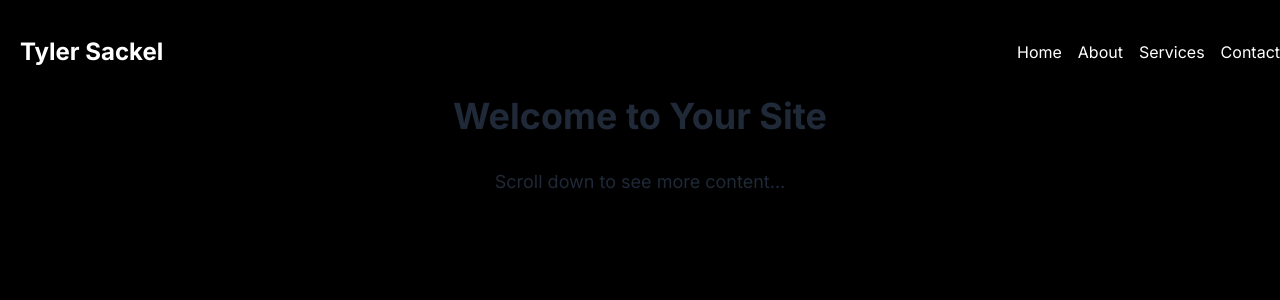
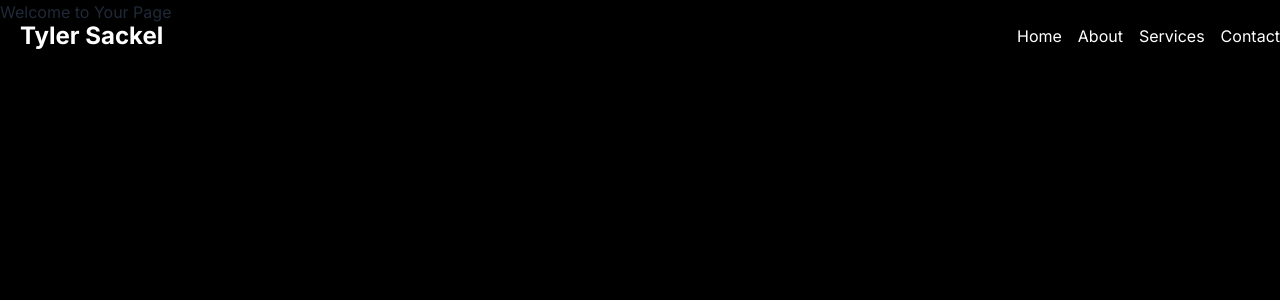
Before and after one commit to BiziLife/portfolio_website, a Next.js app: page / in a window 1280 px wide. Shown: the top 300 px of the page. Built offline with nearby package versions, Linux system fonts and the light colour scheme.

Commit message:
first commit

```diff
--- /dev/null
+++ b/app/components/Navbar.tsx
@@ -0,0 +1,50 @@
+'use client';
+import React from 'react'
+import { useEffect, useState } from 'react';
+
+const Navbar: React.FC = () => {
+    const [scrolled, setScrolled] = useState(false);
+
+    useEffect(() => {
+
+        const handleScroll = () => {
+            const offset = window.scrollY;
+            if (offset > 100) {
+                setScrolled(true);
+            } else {
+                setScrolled(false);
+            }
+        };
+
+       window.addEventListener('scroll', handleScroll);
+      return () => {
+        window.removeEventListener('scroll', handleScroll);
+      };
+    }, []);
+
+  return (
+    <div  className={`${
+        scrolled ? 'bg-blue-500' : 'bg-transparent' // Change to blue when scrolled
+      } w-full fixed top-0 z-50 transition-all duration-300`}>
+         <div className="container mx-auto flex items-center justify-between">
+          <a href="#" className="text-white text-2xl font-bold m-5">Tyler Sackel</a>
+          <div className="hidden sm:block space-x-4">
+            <a href="#" className="text-white hover:text-gray-300">Home</a>
+            <a href="#" className="text-white hover:text-gray-300">About</a>
+            <a href="#" className="text-white hover:text-gray-300">Services</a>
+            <a href="#" className="text-white hover:text-gray-300">Contact</a>
+          </div>
+          <div className="sm:hidden">
+            <button className="text-white hover:text-gray-300">
+              <svg xmlns="http://www.w3.org/2000/svg" fill="none" viewBox="0 0 24 24" stroke-width="1.5" stroke="currentColor" className="w-10 h-10 m-5">
+                <path stroke-linecap="round" stroke-linejoin="round" d="M3.75 6.75h16.5M3.75 12h16.5m-16.5 5.25h16.5" />
+              </svg>
+            </button>
+          </div>
+        </div>
+     </div>
+
+  )
+}
+
+export default Navbar
--- a/app/layout.tsx
+++ b/app/layout.tsx
@@ -16,7 +16,9 @@ export default function RootLayout({
 }) {
   return (
     <html lang="en" className='m-0 p-0 bg-black'>
-      <body className={inter.className}>{children}</body>
+      <body className={inter.className}>
+        {children}
+      </body>
     </html>
   )
 }
--- a/app/page.tsx
+++ b/app/page.tsx
@@ -1,32 +1,14 @@
 import Image from 'next/image'
 import Link from 'next/link'
+import Navbar from './components/Navbar'
+import React from 'react'
 
-export default function Home() {
+const YourPage: React.FC = () => {
   return (
-    <main>
-      <nav className="bg-transparent absolute inset-x-0 top-0 py-4">
-        <div className="container mx-auto flex items-center justify-between">
-          <a href="#" className="text-white text-2xl font-bold m-5">Tyler Sackel</a>
-          <div className="hidden sm:block space-x-4">
-            <a href="#" className="text-white hover:text-gray-300">Home</a>
-            <a href="#" className="text-white hover:text-gray-300">About</a>
-            <a href="#" className="text-white hover:text-gray-300">Services</a>
-            <a href="#" className="text-white hover:text-gray-300">Contact</a>
-          </div>
-          <div className="sm:hidden">
-            <button className="text-white hover:text-gray-300">
-              <svg xmlns="http://www.w3.org/2000/svg" fill="none" viewBox="0 0 24 24" stroke-width="1.5" stroke="currentColor" className="w-10 h-10 m-5">
-                <path stroke-linecap="round" stroke-linejoin="round" d="M3.75 6.75h16.5M3.75 12h16.5m-16.5 5.25h16.5" />
-              </svg>
-
-            </button>
-          </div>
-        </div>
-      </nav>
-    <div className="mt-24">
-      <h1 className="text-4xl font-bold text-center mb-8">Welcome to Your Site</h1>
-      <p className="text-lg text-center">Scroll down to see more content...</p>
-    </div>
+    <div>
+      <Navbar />
+      {/* Your main content */}
+      <h1>Welcome to Your Page</h1>
       <br></br>
       <br></br>
       <br></br>
@@ -57,7 +39,6 @@ export default function Home() {
       <br></br>
       <br></br>
       <br></br>
-
       <br></br>
       <br></br>
       <br></br>
@@ -86,10 +67,6 @@ export default function Home() {
       <br></br>
       <br></br>
       <br></br>
-
-  <br></br>
-  <br></br>
-  <br></br>  <br></br>
       <br></br>
       <br></br>
       <br></br>
@@ -114,10 +91,6 @@ export default function Home() {
       <br></br>
       <br></br>
       <br></br>
-
-  <br></br>
-  <br></br>
-  <br></br>  <br></br>
       <br></br>
       <br></br>
       <br></br>
@@ -142,11 +115,164 @@ export default function Home() {
       <br></br>
       <br></br>
       <br></br>
-
       <br></br>
       <br></br>
       <br></br>
-  <h1>hello</h1>
+      <br></br>
+      <br></br>
+      <br></br>
+      <br></br>
+      <br></br>
+      <br></br>
+      <br></br>
+      <br></br>
+      <br></br>
+      <br></br>
+      <br></br>
+      <br></br>
+      <br></br>
+      <br></br>
+      <br></br>
+      <br></br>
+      <br></br>
+      <br></br>
+      <br></br>
+      <br></br>
+      <br></br>
+      <br></br>
+      <br></br>
+      <br></br>
+      <br></br>
+      <br></br>
+      <br></br>
+      <br></br>
+      <br></br>
+      <br></br>
+      <br></br>
+      <br></br>
+      <br></br>
+      <br></br>
+      <br></br>
+      <br></br>
+      <br></br>
+      <br></br>
+      <br></br>
+      <br></br>
+      <br></br>
+      <br></br>
+      <br></br>
+      <br></br>
+      <br></br>
+      <br></br>
+      <br></br>
+      <br></br>
+      <br></br>
+      <br></br>
+      <br></br>
+      <br></br>
+      <br></br>
+      <br></br>
+      <br></br>
+      <br></br>
+      <br></br>
+      <br></br>
+      <br></br>
+      <br></br>
+      <br></br>
+      <br></br>
+      <br></br>
+      <br></br>
+      <br></br>
+      <br></br>
+      <br></br>
+      <br></br>
+      <br></br>
+      <br></br>
+      <br></br>
+      <br></br>
+      <br></br>
+      <br></br>
+      <br></br>
+      <br></br>
+      <br></br>
+      <br></br>
+      <br></br>
+      <br></br>
+      <br></br>
+      <br></br>
+      <br></br>
+      <br></br>
+      <br></br>
+      <br></br>
+      <br></br>
+      <br></br>
+      <br></br>
+      <br></br>
+      <br></br>
+      <br></br>
+      <br></br>
+      <br></br>
+      <br></br>
+      <br></br>
+      <br></br>
+      <br></br>
+      <br></br>
+      <br></br>
+      <br></br>
+      <br></br>
+      <br></br>
+      <br></br>
+      <br></br>
+      <br></br>
+      <br></br>
+      <br></br>
+      <br></br>
+      <br></br>
+      <br></br>
+      <br></br>
+      <br></br>
+      <br></br>
+      <br></br>
+      <br></br>
+      <br></br>
+      <br></br>
+      <br></br>
+      <br></br>
+      <br></br>
+      <br></br>
+      <br></br>
+      <br></br>
+      <br></br>
+      <br></br>
+      <br></br>
+      <br></br>
+      <br></br>
+      <br></br>
+      <br></br>
+      <br></br>
+      <br></br>
+      <br></br>
+      <br></br>
+      <br></br>
+      <br></br>
+      <br></br>
+      <br></br>
+      <br></br>
+      <br></br>
+      <br></br>
+      <br></br>
+      {/* Other content */}
+    </div>
+  );
+};
+
+export default YourPage;
+
+
+{/*export default function Home() {
+  return (
+    <main>
+
     </main>
   )
-}
+}*/}
```
Lines whose indentation alone changed are shown as unchanged.
